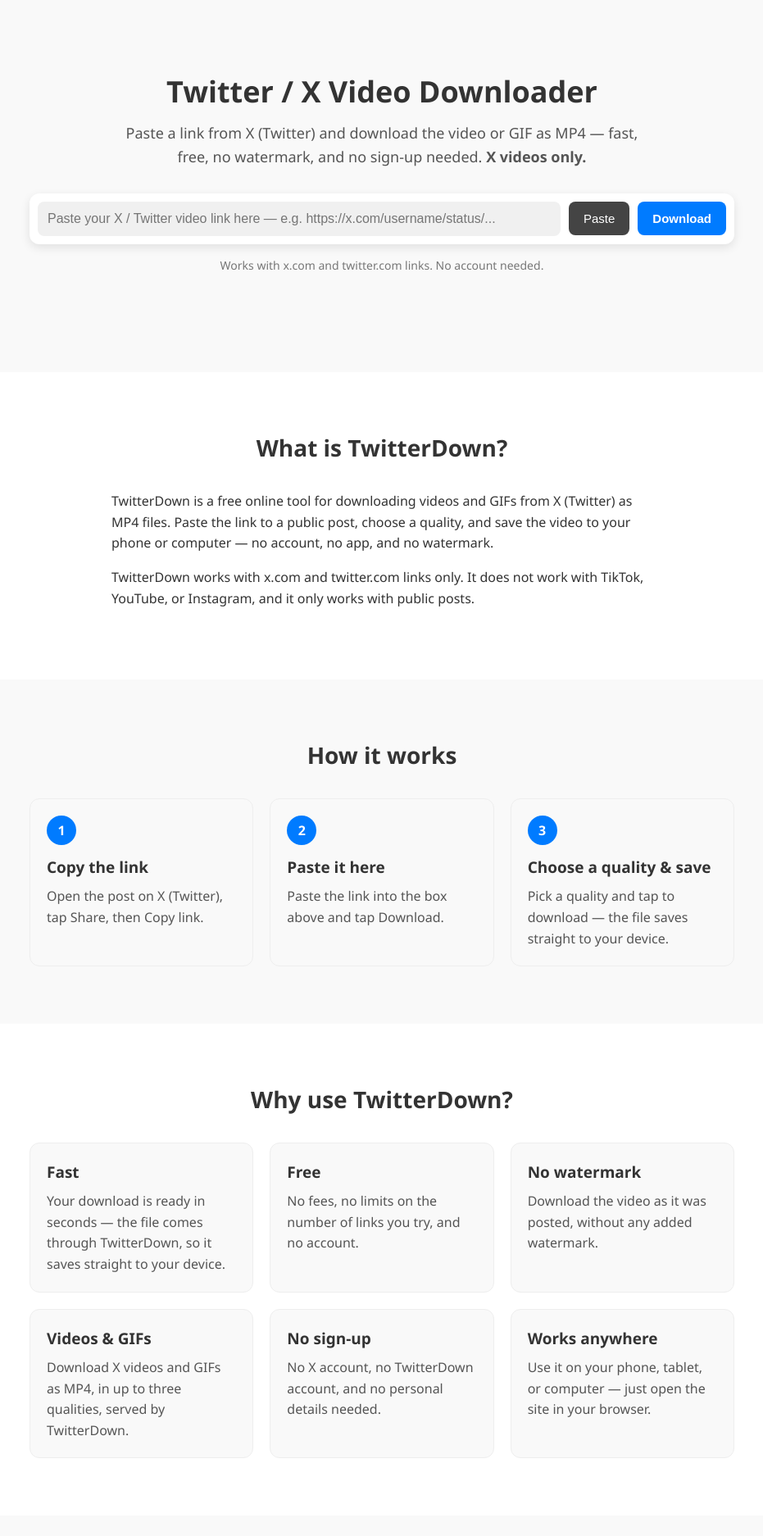
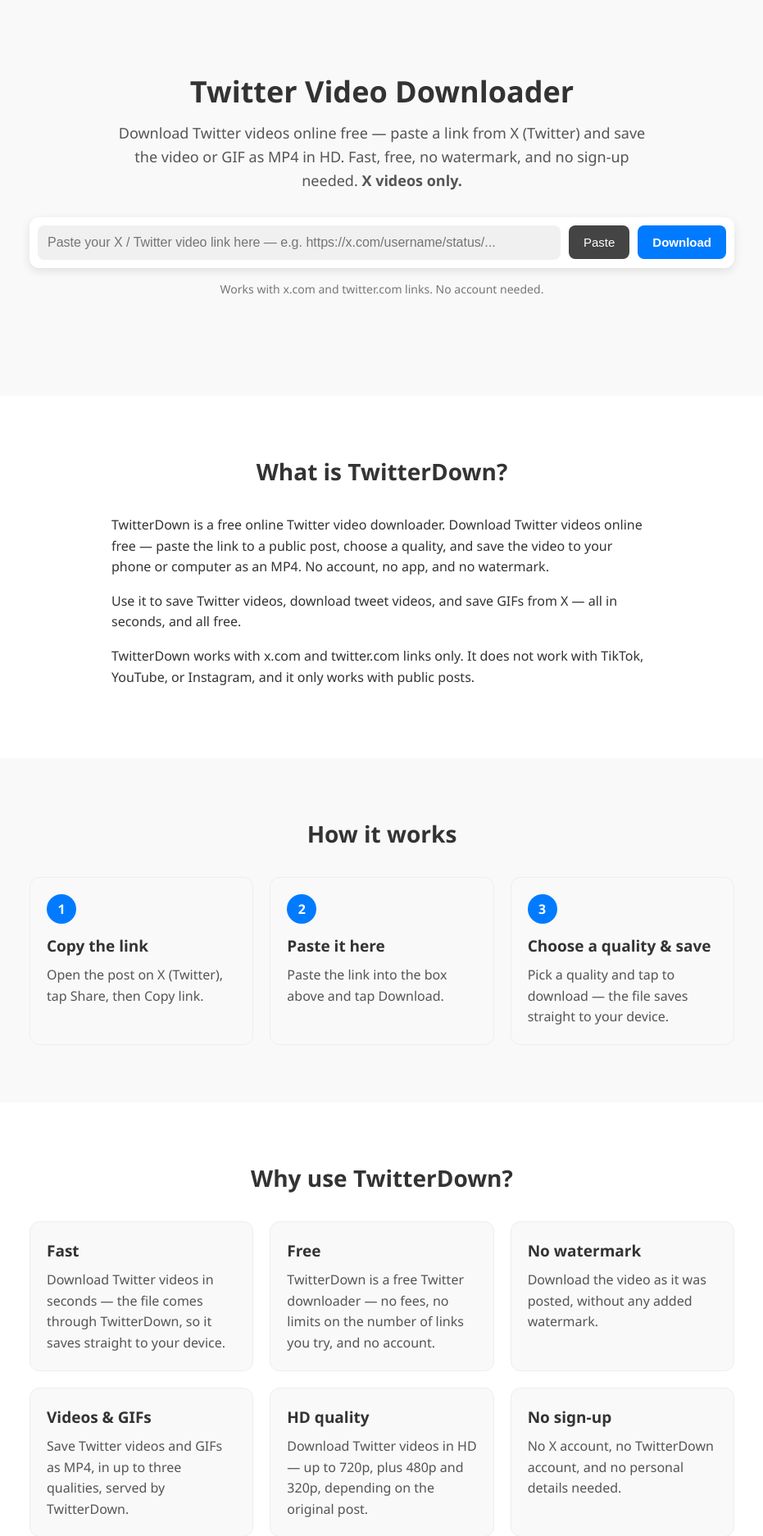
Before and after one commit to Ch-israr/twitter, a Flask app: page / in a window 1280 px wide. Shown: the part 65-1939 px from the top of the page at 82% size, without its empty margins (174-1105 px from the left). Run offline with Flask 3, Linux system fonts and the light colour scheme; some libraries are stand-ins or nearby versions.

Commit message:
SEO keywords: weave top search keywords into title, hero, features, About and FAQ

```diff
--- a/templates/index.html
+++ b/templates/index.html
@@ -11,19 +11,19 @@
   <!-- End Google Tag Manager -->
   <meta charset="UTF-8">
   <meta name="viewport" content="width=device-width, initial-scale=1.0">
-  <meta name="description" content="TwitterDown — download videos from Twitter / X as MP4. Fast, free, no watermark, no sign-up. Paste an X link and download.">
+  <meta name="description" content="Download Twitter videos online free with TwitterDown. Save Twitter videos and GIFs from X in HD as MP4 — fast, free, no watermark, no sign-up.">
   <meta name="google-site-verification" content="B8JxEkvHXO4JaUEYYhl6W8nD59onzRApzrSQhN9xMlI" />
   <meta name="msvalidate.01" content="38093A2C26CB4CA4550A148B1F43B407" />
   <link rel="icon" type="image/svg+xml" href="/static/favicon.svg">
   <link rel="canonical" href="https://twitter-7vlf.onrender.com/">
   <meta property="og:type" content="website">
   <meta property="og:site_name" content="TwitterDown">
-  <meta property="og:title" content="TwitterDown — Twitter / X Video Downloader">
-  <meta property="og:description" content="Download videos and GIFs from X (Twitter) as MP4. Fast, free, no watermark, no sign-up. Paste an X link and download.">
+  <meta property="og:title" content="TwitterDown — Twitter Video Downloader | Download X Videos Free">
+  <meta property="og:description" content="Download Twitter videos online free with TwitterDown. Save Twitter videos and GIFs from X in HD as MP4 — fast, free, no watermark, no sign-up.">
   <meta property="og:url" content="https://twitter-7vlf.onrender.com/">
   <meta name="twitter:card" content="summary">
-  <meta name="twitter:title" content="TwitterDown — Twitter / X Video Downloader">
-  <meta name="twitter:description" content="Download videos and GIFs from X (Twitter) as MP4. Fast, free, no watermark, no sign-up. Paste an X link and download.">
+  <meta name="twitter:title" content="TwitterDown — Twitter Video Downloader | Download X Videos Free">
+  <meta name="twitter:description" content="Download Twitter videos online free with TwitterDown. Save Twitter videos and GIFs from X in HD as MP4 — fast, free, no watermark, no sign-up.">
   <script type="application/ld+json">
   {
     "@context": "https://schema.org",
@@ -36,7 +36,7 @@
         "applicationCategory": "MultimediaApplication",
         "operatingSystem": "Any",
         "offers": {"@type": "Offer", "price": "0", "priceCurrency": "USD"},
-        "description": "Download videos and GIFs from X (Twitter) as MP4. Fast, free, no watermark, no sign-up. X videos only."
+        "description": "Download Twitter videos online free with TwitterDown. Save Twitter videos and GIFs from X in HD as MP4 — fast, free, no watermark, no sign-up. X videos only."
       },
       {
         "@type": "FAQPage",
@@ -47,13 +47,16 @@
           {"@type": "Question", "name": "Can I download GIFs too?", "acceptedAnswer": {"@type": "Answer", "text": "Yes. On X, GIFs are short videos, so they download as MP4 just like videos."}},
           {"@type": "Question", "name": "Does TwitterDown work with TikTok, YouTube, or Instagram?", "acceptedAnswer": {"@type": "Answer", "text": "No. TwitterDown is for X only — x.com and twitter.com video links only."}},
           {"@type": "Question", "name": "Can I download videos from private posts?", "acceptedAnswer": {"@type": "Answer", "text": "No. TwitterDown only works with public posts that anyone can view."}},
-          {"@type": "Question", "name": "Is it safe and legal to download videos?", "acceptedAnswer": {"@type": "Answer", "text": "Only download videos you have the right to use, and respect the original creator’s rights. TwitterDown is not affiliated with X Corp. or Twitter, Inc."}}
+          {"@type": "Question", "name": "Is it safe and legal to download videos?", "acceptedAnswer": {"@type": "Answer", "text": "Only download videos you have the right to use, and respect the original creator’s rights. TwitterDown is not affiliated with X Corp. or Twitter, Inc."}},
+          {"@type": "Question", "name": "How to download Twitter videos?", "acceptedAnswer": {"@type": "Answer", "text": "Copy the link to the post on X, paste it into the box at the top of this page, tap Download, then pick a quality and save the file. It works on iPhone, Android, and PC — no app and no account needed."}},
+          {"@type": "Question", "name": "Can I save Twitter videos in HD?", "acceptedAnswer": {"@type": "Answer", "text": "Yes. TwitterDown offers up to three qualities, including HD up to 720p when the original post has it. Pick 720p for the best quality, or a smaller size to save space."}},
+          {"@type": "Question", "name": "Can I download a video from X without an account?", "acceptedAnswer": {"@type": "Answer", "text": "Yes. You don’t need an X account or a TwitterDown account. You only need the link to a public post that contains a video."}}
         ]
       }
     ]
   }
   </script>
-  <title>TwitterDown — Twitter / X Video Downloader</title>
+  <title>TwitterDown — Twitter Video Downloader | Download X Videos Free</title>
   <link rel="stylesheet" href="{{ url_for('static', filename='css/style.css') }}">
 </head>
 <body>
@@ -72,8 +75,8 @@
   <main>
     <section class="hero">
       <div class="container">
-        <h1>Twitter / X Video Downloader</h1>
-        <p class="subtitle">Paste a link from X (Twitter) and download the video or GIF as MP4 — fast, free, no watermark, and no sign-up needed. <strong>X videos only.</strong></p>
+        <h1>Twitter Video Downloader</h1>
+        <p class="subtitle">Download Twitter videos online free — paste a link from X (Twitter) and save the video or GIF as MP4 in HD. Fast, free, no watermark, and no sign-up needed. <strong>X videos only.</strong></p>
         <div class="input-box">
           <input type="text" id="urlInput" placeholder="Paste your X / Twitter video link here — e.g. https://x.com/username/status/..." aria-label="X video link">
           <button id="pasteBtn" type="button">Paste</button>
@@ -87,7 +90,8 @@
     <section id="about" class="section section-alt">
       <div class="container container-narrow">
         <h2>What is TwitterDown?</h2>
-        <p>TwitterDown is a free online tool for downloading videos and GIFs from X (Twitter) as MP4 files. Paste the link to a public post, choose a quality, and save the video to your phone or computer — no account, no app, and no watermark.</p>
+        <p>TwitterDown is a free online Twitter video downloader. Download Twitter videos online free — paste the link to a public post, choose a quality, and save the video to your phone or computer as an MP4. No account, no app, and no watermark.</p>
+        <p>Use it to save Twitter videos, download tweet videos, and save GIFs from X — all in seconds, and all free.</p>
         <p>TwitterDown works with x.com and twitter.com links only. It does not work with TikTok, YouTube, or Instagram, and it only works with public posts.</p>
       </div>
     </section>
@@ -121,11 +125,11 @@
         <div class="features">
           <div class="feature">
             <h3>Fast</h3>
-            <p>Your download is ready in seconds — the file comes through TwitterDown, so it saves straight to your device.</p>
+            <p>Download Twitter videos in seconds — the file comes through TwitterDown, so it saves straight to your device.</p>
           </div>
           <div class="feature">
             <h3>Free</h3>
-            <p>No fees, no limits on the number of links you try, and no account.</p>
+            <p>TwitterDown is a free Twitter downloader — no fees, no limits on the number of links you try, and no account.</p>
           </div>
           <div class="feature">
             <h3>No watermark</h3>
@@ -133,7 +137,11 @@
           </div>
           <div class="feature">
             <h3>Videos &amp; GIFs</h3>
-            <p>Download X videos and GIFs as MP4, in up to three qualities, served by TwitterDown.</p>
+            <p>Save Twitter videos and GIFs as MP4, in up to three qualities, served by TwitterDown.</p>
+          </div>
+          <div class="feature">
+            <h3>HD quality</h3>
+            <p>Download Twitter videos in HD — up to 720p, plus 480p and 320p, depending on the original post.</p>
           </div>
           <div class="feature">
             <h3>No sign-up</h3>
@@ -178,6 +186,18 @@
           <summary>Is it safe and legal to download videos?</summary>
           <p>Only download videos you have the right to use, and respect the original creator’s rights. TwitterDown is not affiliated with X Corp. or Twitter, Inc.</p>
         </details>
+        <details>
+          <summary>How to download Twitter videos?</summary>
+          <p>Copy the link to the post on X, paste it into the box at the top of this page, tap Download, then pick a quality and save the file. It works on iPhone, Android, and PC — no app and no account needed.</p>
+        </details>
+        <details>
+          <summary>Can I save Twitter videos in HD?</summary>
+          <p>Yes. TwitterDown offers up to three qualities, including HD up to 720p when the original post has it. Pick 720p for the best quality, or a smaller size to save space.</p>
+        </details>
+        <details>
+          <summary>Can I download a video from X without an account?</summary>
+          <p>Yes. You don’t need an X account or a TwitterDown account. You only need the link to a public post that contains a video.</p>
+        </details>
       </div>
     </section>
   </main>
@@ -186,7 +206,7 @@
     <div class="footer-inner">
       <div class="footer-col">
         <h3>TwitterDown</h3>
-        <p>TwitterDown — Twitter / X Video Downloader, for X videos only. Paste an X link and save the video as MP4 — fast, free, and with no watermark.</p>
+        <p>TwitterDown is a free Twitter video downloader for X videos only. Paste an X link and download Twitter videos as MP4 — fast, free, and with no watermark.</p>
       </div>
       <div class="footer-col">
         <h3>Quick links</h3>
```
